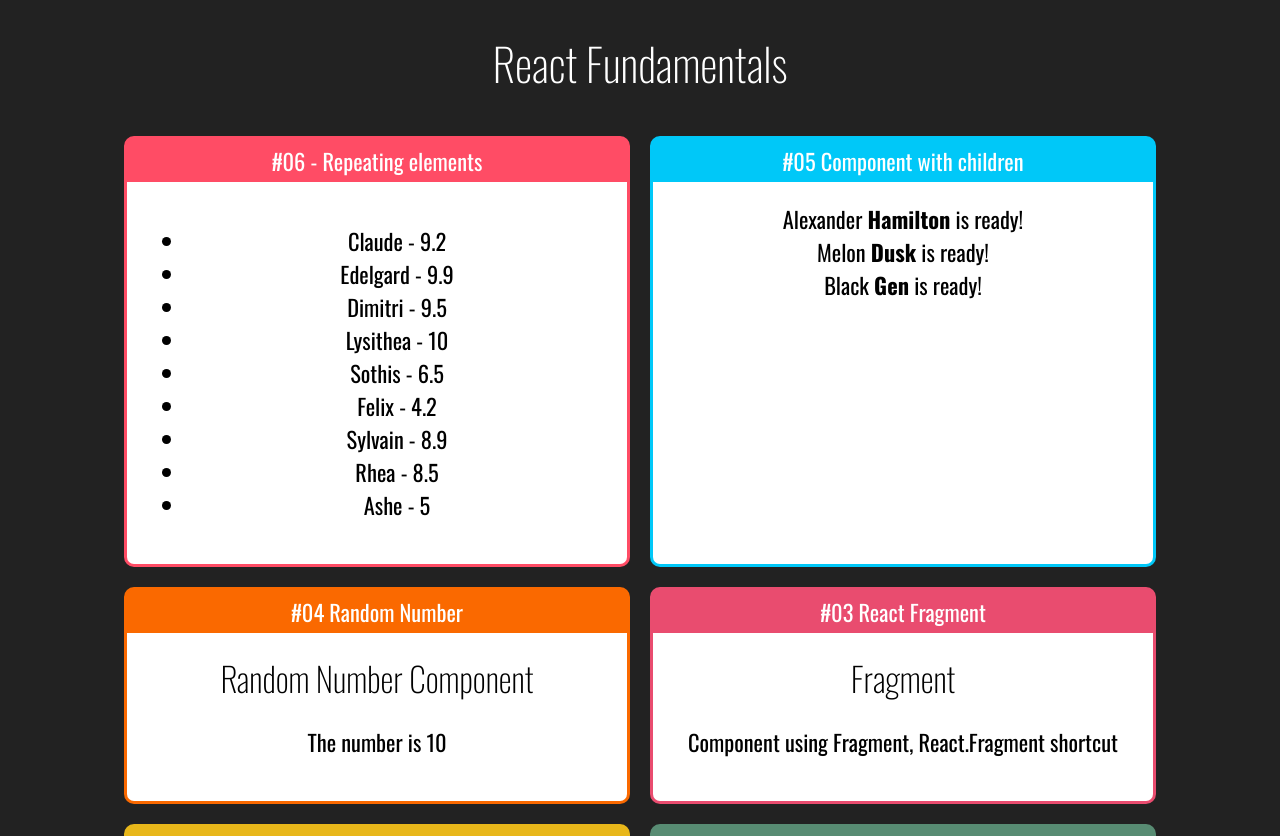
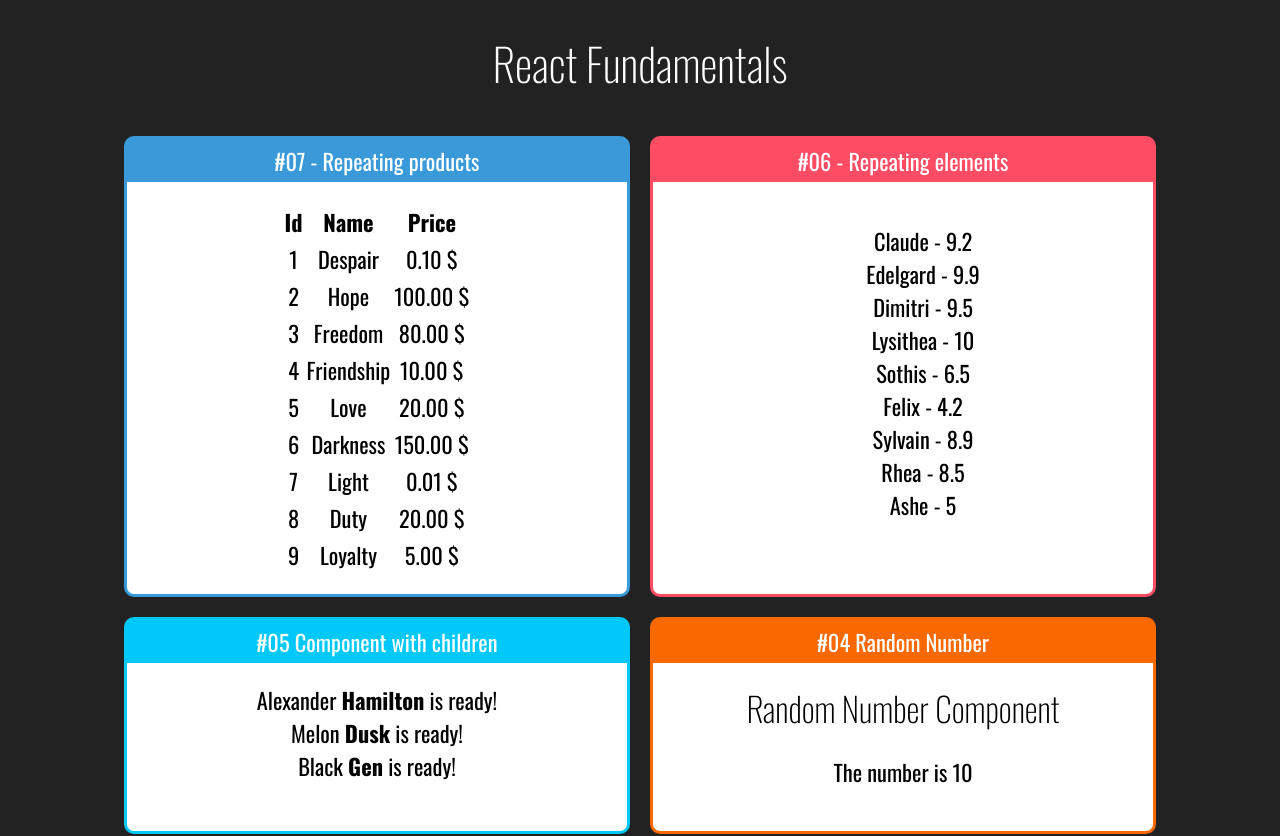
Before and after one commit to black-dev-x/react-foundations-coder, a React (Create React App) app: page / in a window 1280 px wide. Shown: the top 836 px of the page. Built offline with nearby package versions, Linux system fonts and the light colour scheme.

Commit message:
products

```diff
--- a/src/App.jsx
+++ b/src/App.jsx
@@ -8,11 +8,15 @@ import Card from './components/layout/Card'
 import Family from './components/basics/Family'
 import FamilyMember from './components/basics/FamilyMember'
 import StudentList from './components/repeat/StudentList'
+import ProductTable from './components/repeat/ProductTable'
 
 const App = _ => (
   <div className='App'>
     <h1>React Fundamentals</h1>
     <section className='exercises'>
+      <Card title='#07 - Repeating products' color='#3A9AD9'>
+        <ProductTable />
+      </Card>
       <Card title='#06 - Repeating elements' color='#ff4C65'>
         <StudentList />
       </Card>
--- /dev/null
+++ b/src/components/repeat/ProductTable.css
@@ -0,0 +1,4 @@
+.ProductTable {
+    display: flex;
+    justify-content: center;
+}
--- /dev/null
+++ b/src/components/repeat/ProductTable.jsx
@@ -0,0 +1,27 @@
+import React from 'react'
+import products from '../../data/products'
+import './ProductTable.css'
+const ProductTable = () => (
+  <div className='ProductTable'>
+    <table>
+      <thead>
+        <tr>
+          <th>Id</th>
+          <th>Name</th>
+          <th>Price</th>
+        </tr>
+      </thead>
+      <tbody>
+        {products.map(product => (
+          <tr>
+            <td>{product.id}</td>
+            <td>{product.name}</td>
+            <td>{product.price.toFixed(2)} $</td>
+          </tr>
+        ))}
+      </tbody>
+    </table>
+  </div>
+)
+
+export default ProductTable
--- /dev/null
+++ b/src/components/repeat/StudentList.css
@@ -0,0 +1,3 @@
+.StudentList ul {
+    list-style: none;
+}
--- a/src/components/repeat/StudentList.jsx
+++ b/src/components/repeat/StudentList.jsx
@@ -1,9 +1,9 @@
 import React from 'react'
-
+import './StudentList.css'
 import students from '../../data/students'
 
 const StudentList = () => (
-  <div>
+  <div className='StudentList'>
     <ul>
       {students.map(student => (
         <li key={student.id}>
--- /dev/null
+++ b/src/data/products.js
@@ -0,0 +1,13 @@
+const products = [
+  { id: 1, name: 'Despair', price: 0.1 },
+  { id: 2, name: 'Hope', price: 100 },
+  { id: 3, name: 'Freedom', price: 80 },
+  { id: 4, name: 'Friendship', price: 10 },
+  { id: 5, name: 'Love', price: 20 },
+  { id: 6, name: 'Darkness', price: 150 },
+  { id: 7, name: 'Light', price: 0.01 },
+  { id: 8, name: 'Duty', price: 20 },
+  { id: 9, name: 'Loyalty', price: 5 }
+]
+
+export default products
```
